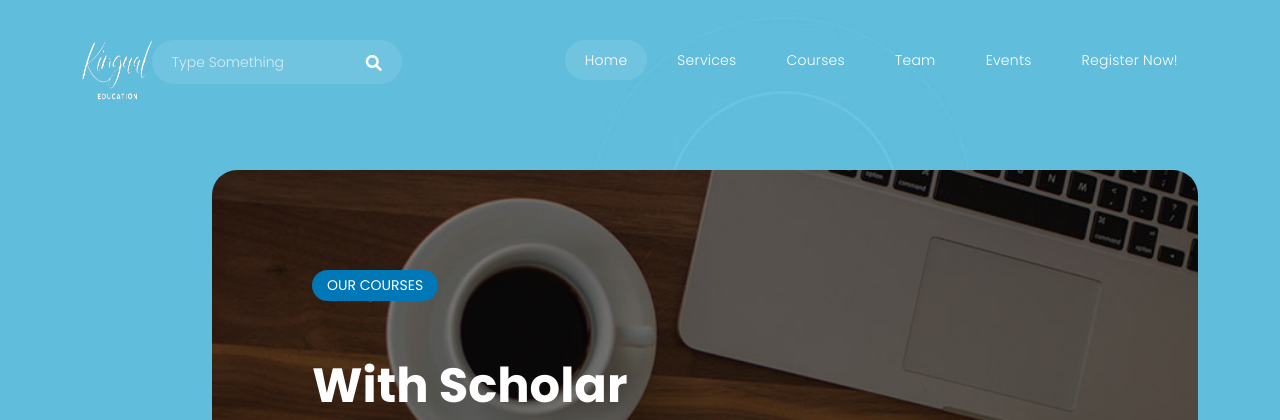
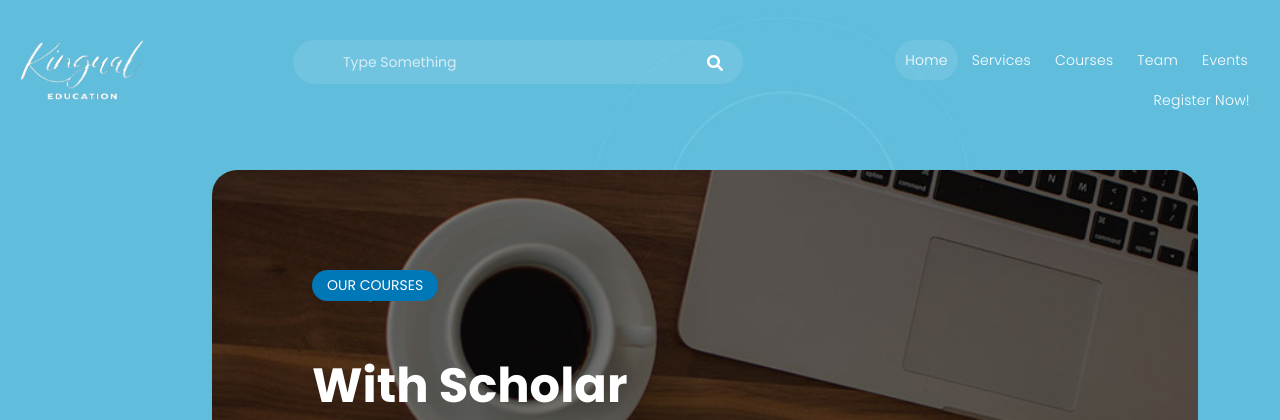
Before and after one commit to Tinchoreta/kingualeducation, a PHP site: page / in a window 1280 px wide. Shown: the top 420 px of the page. Run offline with PHP 8.4, Linux system fonts and the light colour scheme.

Commit message:
arreglando los media queries para las maximas res

```diff
--- a/assets/css/templatemo-scholar.css
+++ b/assets/css/templatemo-scholar.css
@@ -394,7 +395,7 @@ Header Style
 
 .header-area .main-nav .nav li a {
   display: block;
-  padding-left: 20px;
+  padding-left: 10px;
   padding-right: 20px;
   border-radius: 20px;
   font-weight: 300;
@@ -547,6 +548,65 @@ Header Style
   display:inline !important;
 }
 
+@media (max-width: 1600px) {
+
+  header .container {
+    max-width: 1400px;
+    padding: 0px 20px 20px;
+  }
+  .header-area .main-nav {
+    background: transparent;
+    display: flex
+  }
+
+  img {
+    width: 123px;
+    overflow: hidden;
+
+  }
+
+  .header-area .main-nav .nav li {
+    padding-left: 2px;
+    padding-right: 2px;
+  }
+  .header-area .main-nav .nav li a {
+    padding-left: 10px;
+    padding-right: 10px;
+  }
+
+  .background-header .main-nav .logo  {
+  position: relative;
+  margin-top: 10px;
+  left: 10px;
+}
+
+.background-header .main-nav .logo img {
+  margin-top: 0px;
+  left: 0px;
+  padding: 0;
+  width: 123px;
+  height: 65px;
+}
+
+.search-input{
+  padding: 0px 150px 20px;
+}
+
+.header-area .main-nav #search input {
+  background-color: rgba(255, 255, 255, 0.10);
+  height: 44px;
+  width: 450px;
+  border-radius: 23px;
+  border: none;
+  color: #FFFFFB;
+  font-size: 14px;
+  font-weight: 400;
+  padding: 0px 50px 0px;
+}
+
+
+}
+
 @media (max-width: 1200px) {
   .header-area .main-nav .nav li {
     padding-left: 2px;
```
Also changed, not shown: other parts of assets/css/templatemo-scholar.css (+38 -2 lines).
